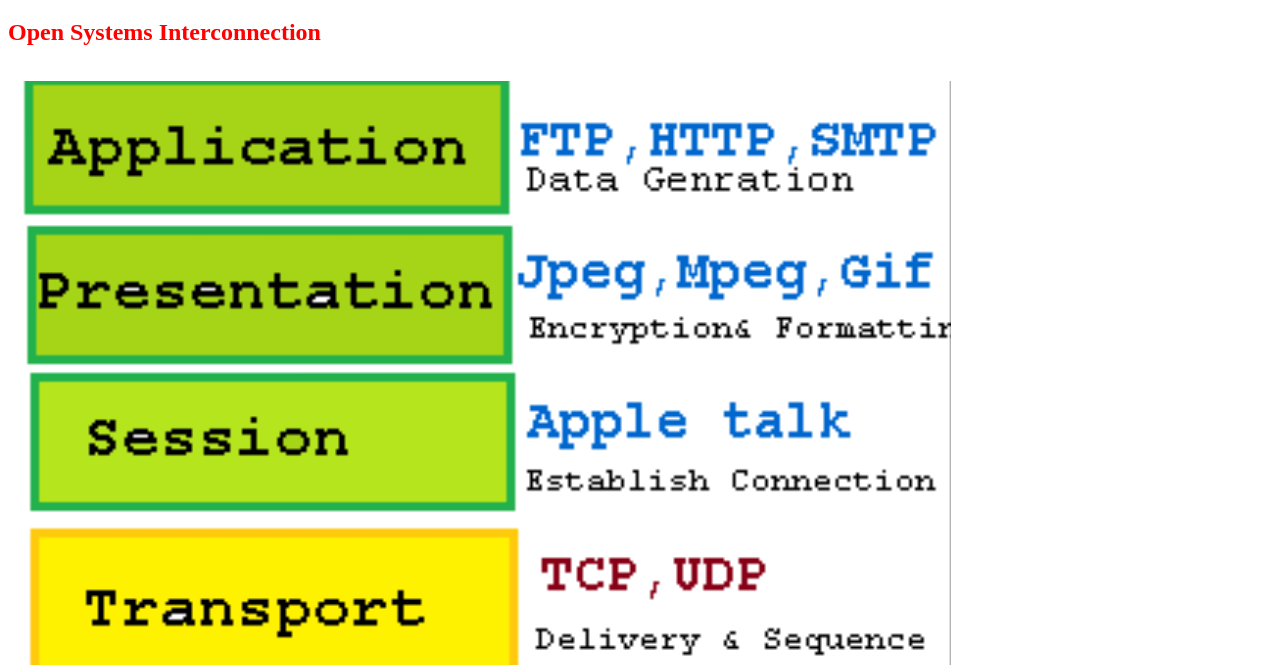
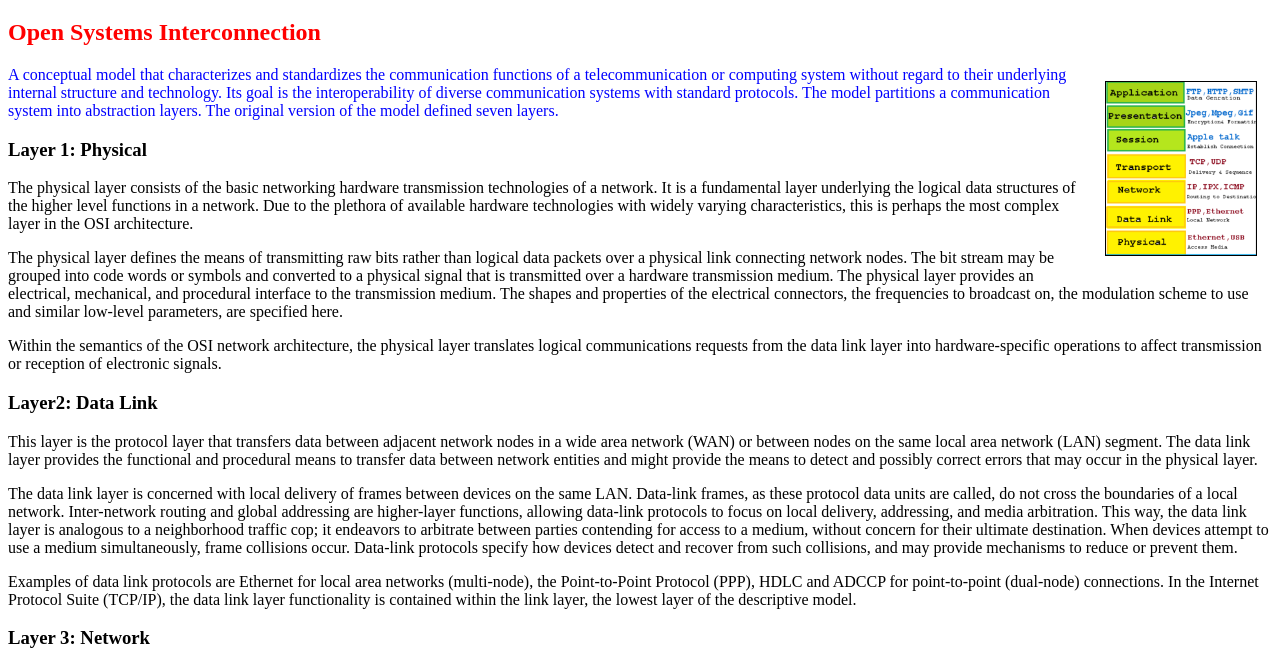
Before and after one commit to karenfreemansmith/LHP-IntroWk2-BoringLecture, a plain HTML site: page index.html in a window 1280 px wide. Shown: the part 87-752 px from the top of the page. Drawn offline with Linux system fonts and the light colour scheme.

```diff
--- a/css/style.css
+++ b/css/style.css
@@ -1,13 +1,19 @@
-h2.intro {
+h2 {
   color: red;
 }
 
-p.intro {
+p {
+
+}
+
+img {
+  border: 1px solid black;
+  margin: 15px;
+  width: 150px;
+  float: right;
+}
+
+.intro {
   color: blue;
   text-style: italic;
 }
-
-img.intro{
-  border: black;
-  margin: 15px;
-}
--- a/index.html
+++ b/index.html
@@ -2,15 +2,17 @@
 ﻿<html>
   <head>
     <meta charset="utf-8">
+    <meta name="viewport" content="width=device-width, initial-scale=1.0">
     <title>Boring Lecture</title>
-    <link href="css/style.css" rel="stylesheet" media="all">
+    <link href="css/style.css" rel="stylesheet">
   </head>
   <body>
     <h1>OSI Model</h1>
-    <h2 class="intro">Open Systems Interconnection</h2>
-    <img src="img/osi.png" alt="Illustration of OSI Model" class="intro">
-    <p class="intro">A conceptual model that characterizes and standardizes the communication functions of a telecommunication or computing system without regard to their underlying internal structure and technology. Its goal is the interoperability of diverse communication systems with standard protocols. The model partitions a communication system into abstraction layers. The original version of the model defined seven layers.</p>
-
+    <h2>Open Systems Interconnection</h2>
+    <div class="intro">
+    <img src="img/osi.png" alt="Illustration of OSI Model">
+    <p>A conceptual model that characterizes and standardizes the communication functions of a telecommunication or computing system without regard to their underlying internal structure and technology. Its goal is the interoperability of diverse communication systems with standard protocols. The model partitions a communication system into abstraction layers. The original version of the model defined seven layers.</p>
+    </div>
     <h3>Layer 1: Physical</h3>
     <p>The physical layer consists of the basic networking hardware transmission technologies of a network. It is a fundamental layer underlying the logical data structures of the higher level functions in a network. Due to the plethora of available hardware technologies with widely varying characteristics, this is perhaps the most complex layer in the OSI architecture.</p>
     <p>The physical layer defines the means of transmitting raw bits rather than logical data packets over a physical link connecting network nodes. The bit stream may be grouped into code words or symbols and converted to a physical signal that is transmitted over a hardware transmission medium. The physical layer provides an electrical, mechanical, and procedural interface to the transmission medium. The shapes and properties of the electrical connectors, the frequencies to broadcast on, the modulation scheme to use and similar low-level parameters, are specified here.</p>
```
